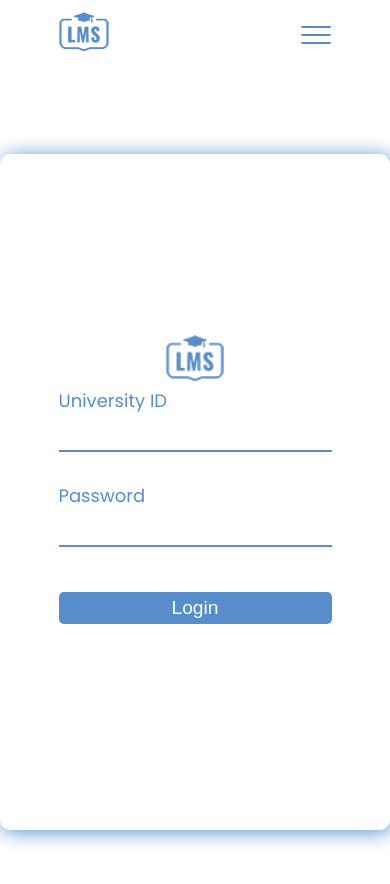
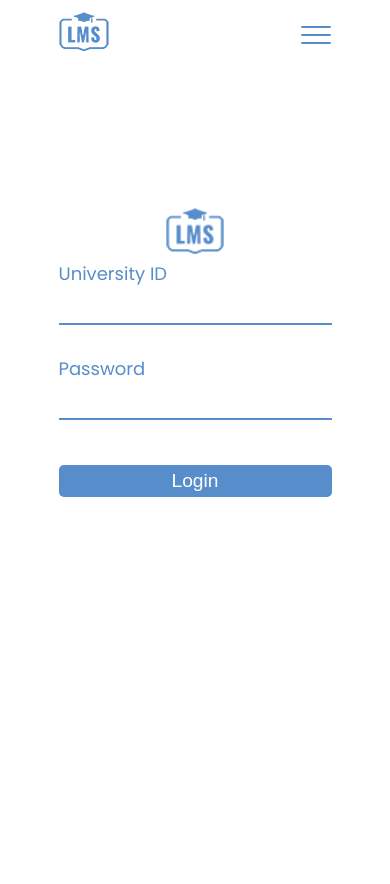
Before and after one commit to MohamedMujtaba/IMS-Front-End, a React (Create React App) app: page /login in a window 390 px wide. Shown: the top 884 px of the page. After the commit the page ends 844 px from the top, so only its background shows below. Built offline with nearby package versions, Linux system fonts and the light colour scheme.

Commit message:
respons-1

```diff
--- a/src/css/login.css
+++ b/src/css/login.css
@@ -1,5 +1,5 @@
 section {
-  height: 100vh;
+  height: 80vh;
   display: flex;
   align-items: center;
   justify-content: center;
@@ -7,7 +7,7 @@
   overflow: hidden;
 }
 .login-cont {
-  height: 80%;
+  height: 95%;
   width: 400px;
   display: flex;
   flex-direction: column;
@@ -65,8 +65,13 @@
 
 @media only screen and (max-width: 720px) {
   .login-cont {
-    /* height: 90%; */
+    height: 100%;
     width: 100%;
+    box-shadow: none;
+    border-radius: 0;
+  }
+  section {
+    height: 70vh;
   }
 }
 /* @media only screen and (min-width: 1200px) {
--- a/src/pages/Login.js
+++ b/src/pages/Login.js
@@ -1,3 +1,4 @@
+import {Link} from "react-router-dom"
 import React from "react";
 import "../css/login.css";
 import logo from "../img/LMS (3).png";
@@ -7,9 +8,9 @@
     <>
       <section>
         <div className="login-cont">
-          <a href="index.html">
+        <Link className="logo-cont" to="/">
             <img className="logo" src={logo} alt="" />
-          </a>
+          </Link>
           <div className="input-handler">
             <label for="university ID">University ID</label>
             <input type="number" name="university ID" />
```
